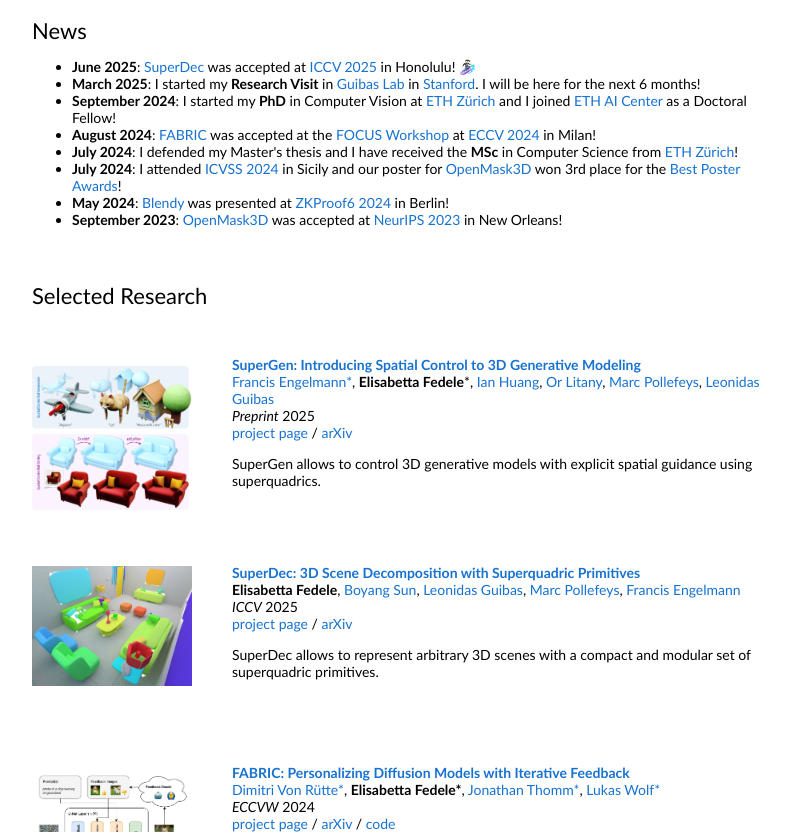
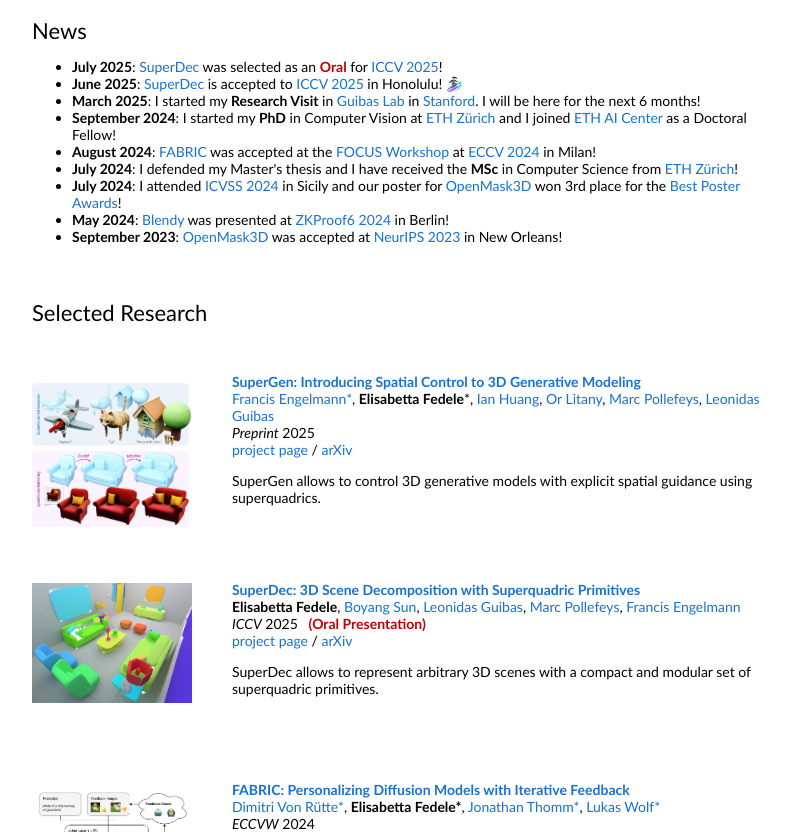
Before and after one commit to elisabettafedele/elisabettafedele.github.io, a plain HTML site: page index.html in a window 1280 px wide. Shown: the part 384-1216 px from the top of the page, without its empty margins (228-1018 px from the left). Drawn offline with Linux system fonts and the light colour scheme.

Commit message:
superdec got an oral!

```diff
--- a/index.html
+++ b/index.html
@@ -55,7 +55,8 @@
               <heading>News</heading>
               <p>
                 <ul>
-                  <li><strong>June 2025</strong>: <a href="https://super-dec.github.io">SuperDec</a> was accepted at <a href="https://iccv.thecvf.com">ICCV 2025</a> in Honolulu! 🏄🏻‍♀️
+                  <li><strong>July 2025</strong>: <a href="https://super-dec.github.io">SuperDec</a> was selected as an <span style="color:#c20000;"><strong>Oral</strong></span> for <a href="https://iccv.thecvf.com">ICCV 2025</a>!
+                  <li><strong>June 2025</strong>: <a href="https://super-dec.github.io">SuperDec</a> is accepted to <a href="https://iccv.thecvf.com">ICCV 2025</a> in Honolulu! 🏄🏻‍♀️
                   <li><strong>March 2025</strong>: I started my <strong>Research Visit</strong> in <a href="https://geometry.stanford.edu">Guibas Lab</a> in <a href="https://www.stanford.edu">Stanford</a>. I will be here for the next 6 months!</li>
                   <li><strong>September 2024</strong>: I started my <strong>PhD</strong> in Computer Vision at <a href="https://ethz.ch/en.html">ETH Zürich</a> and I joined <a href="https://ai.ethz.ch">ETH AI Center</a> as a Doctoral Fellow!</li>
                   <li><strong>August 2024</strong>: <a href="https://sd-fabric.github.io/">FABRIC</a> was accepted at the <a href="https://focus-workshop.github.io">FOCUS Workshop</a> at <a href="https://eccv.ecva.net/Conferences/2024">ECCV 2024</a> in Milan!</li>
@@ -147,7 +148,7 @@
               <a href="https://people.inf.ethz.ch/pomarc/">Marc Pollefeys</a>,
               <a href="https://francisengelmann.github.io/">Francis Engelmann</a>
               <br>
-              <em>ICCV</em> 2025
+              <em>ICCV</em> 2025 &nbsp <span style="color:#c20000;"><strong>(Oral Presentation)</strong></span>
               <br>
               <a href="https://super-dec.github.io/">project page</a>
               /
```
